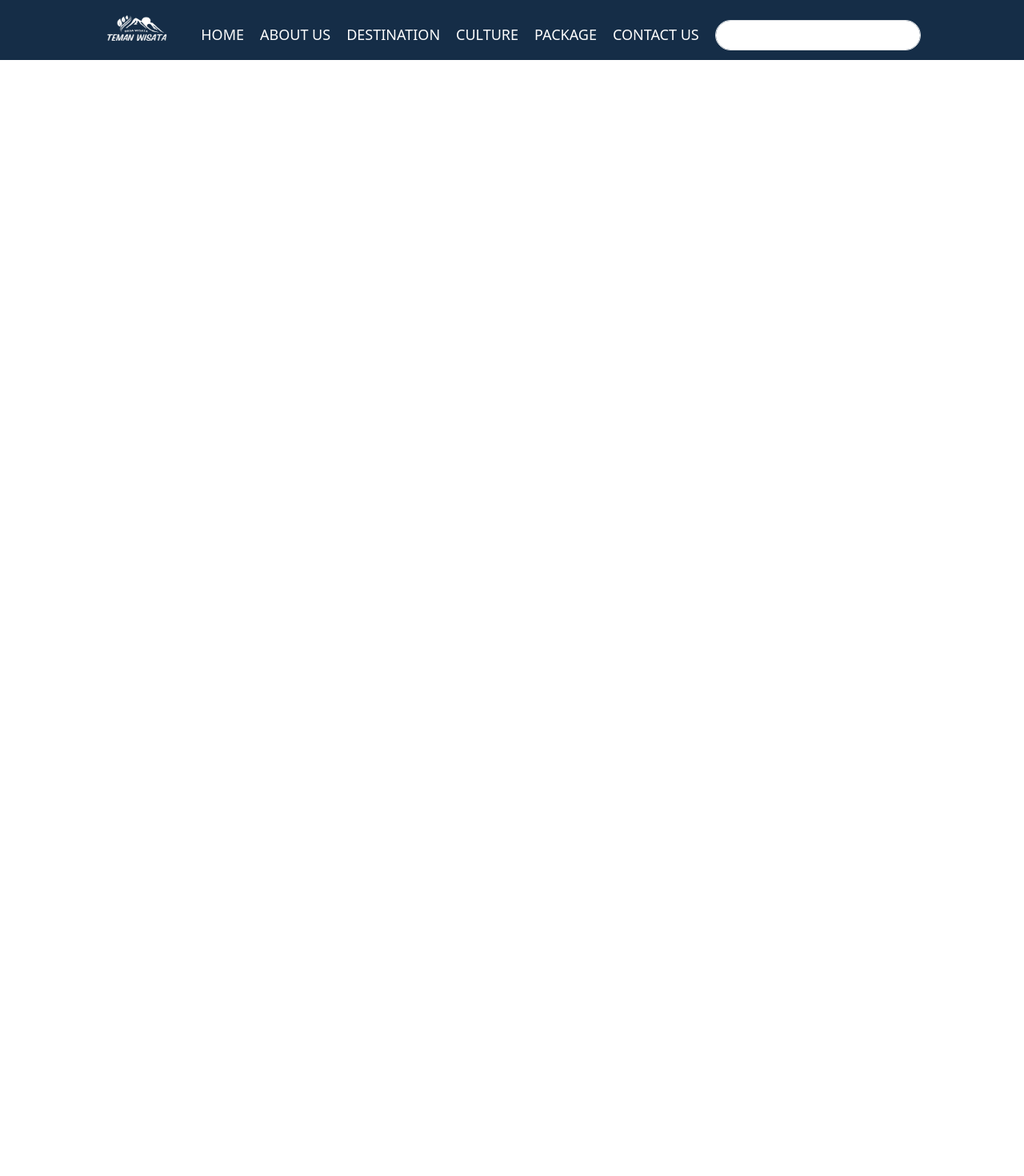
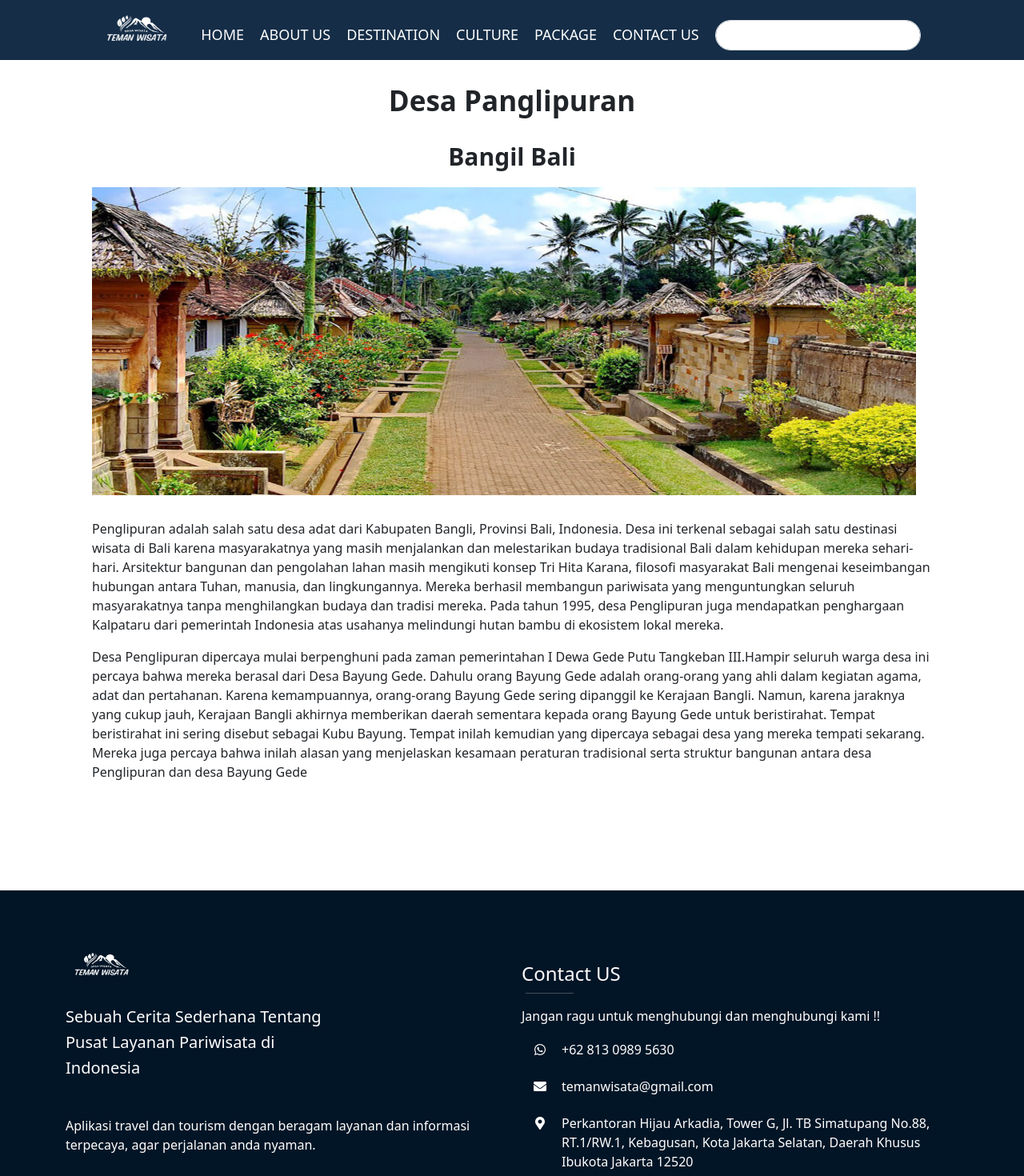
Before and after one commit to RIZKYANGKATA/massive-project, a React (Vite) app: page /panglipuran/1 in a window 1280 px wide. Shown: the top 1470 px of the page at 80% size. Before the commit the page ends 800 px from the top, so only its background shows below. Built offline with nearby package versions, Linux system fonts and the light colour scheme.

Commit message:
add_page_detail_culture

```diff
--- /dev/null
+++ b/src/components/css/detailCulture.css
@@ -0,0 +1,24 @@
+.j-d-c{
+    padding-top: 100px;
+    text-align: center;
+    font-size: 35px;
+}
+
+.j-d-c p{
+    padding-top: 20px;
+    text-align: center;
+    font-size: 30px;
+}
+
+.g-decu img{
+    margin-left: 115px;
+    height: 415px;
+    width: 1030px;
+    padding-bottom: 30px;
+}
+
+.t-decu {
+    margin-left: 115px;
+    padding-bottom: 50px;
+    margin-right: 115px;
+}
--- a/src/pages/panglipuran.jsx
+++ b/src/pages/panglipuran.jsx
@@ -1,6 +1,7 @@
 import React, { useState } from 'react';
 import 'bootstrap/dist/css/bootstrap.min.css';
 import logo_putihImage from '../assets/images/logo_putih.png';
+import  detailDesaPenglipuranImage from '../assets/images/detailDesaPenglipuran.jpg';
 import temanWisataImage from '../assets/images/temanWisata.png';
 import backgroundImage from '../assets/images/background.jpg';
 import candiImage from '../assets/images/candi.jpg';
@@ -10,7 +11,7 @@ import { faStar, faPaperclip, faThumbsUp } from '@fortawesome/free-solid-svg-ico
 import { Link } from 'react-router-dom';
 
 
-import '../components/css/about.css';
+import '../components/css/detailCulture.css';
 
 
 function Panglipuran() {
@@ -39,7 +40,59 @@ function Panglipuran() {
       </div>
       </div>
 
+      <div className="j-d-c">
+        <b>Desa Panglipuran</b>
+        <p><b>Bangil Bali</b></p>
+      </div>
 
+      <div className="g-decu">
+        <img src={detailDesaPenglipuranImage} alt="" />
+      </div>
+
+      <div className="t-decu">
+        <p>Penglipuran adalah salah satu desa adat dari Kabupaten Bangli, Provinsi Bali, Indonesia. Desa ini terkenal sebagai salah satu destinasi wisata di Bali karena masyarakatnya yang masih menjalankan dan melestarikan budaya tradisional Bali dalam kehidupan mereka sehari-hari. Arsitektur bangunan dan pengolahan lahan masih mengikuti konsep Tri Hita Karana, filosofi masyarakat Bali mengenai keseimbangan hubungan antara Tuhan, manusia, dan lingkungannya. Mereka berhasil membangun pariwisata yang menguntungkan seluruh masyarakatnya tanpa menghilangkan budaya dan tradisi mereka. Pada tahun 1995, desa Penglipuran juga mendapatkan penghargaan Kalpataru dari pemerintah Indonesia atas usahanya melindungi hutan bambu di ekosistem lokal mereka.</p>
+        <p>Desa Penglipuran dipercaya mulai berpenghuni pada zaman pemerintahan I Dewa Gede Putu Tangkeban III.Hampir seluruh warga desa ini percaya bahwa mereka berasal dari Desa Bayung Gede. Dahulu orang Bayung Gede adalah orang-orang yang ahli dalam kegiatan agama, adat dan pertahanan. Karena kemampuannya, orang-orang Bayung Gede sering dipanggil ke Kerajaan Bangli. Namun, karena jaraknya yang cukup jauh, Kerajaan Bangli akhirnya memberikan daerah sementara kepada orang Bayung Gede untuk beristirahat. Tempat beristirahat ini sering disebut sebagai Kubu Bayung. Tempat inilah kemudian yang dipercaya sebagai desa yang mereka tempati sekarang. Mereka juga percaya bahwa inilah alasan yang menjelaskan kesamaan peraturan tradisional serta struktur bangunan antara desa Penglipuran dan desa Bayung Gede</p>
+      </div>
+
+      <div id="contactUs">
+      <div class="container">
+        <div class="row">
+          <div class="col text-start d-flex flex-column justify-content-center">
+            <img src={logo_putihImage} alt="Teman Wisata" className="d-inline-block align-text-top" style={{ width: '90px', height: '70px', margin: '0', padding: '0' }} />
+            <div className="conten1">
+              <h5>Sebuah Cerita Sederhana Tentang</h5>
+              <h5>Pusat Layanan Pariwisata di </h5>
+              <h5>Indonesia</h5>
+            </div>
+            <div className="conten2">
+              Aplikasi travel dan tourism dengan beragam layanan
+              dan informasi terpecaya, agar perjalanan anda
+              nyaman.
+            </div>
+          </div>
+          <div class="col">
+            <h4>Contact US</h4>
+            <hr />
+            <p>Jangan ragu untuk menghubungi dan menghubungi kami !!</p>
+              <div className="infomasi">
+              <div className="wa">
+              <FaWhatsapp style={{ marginLeft: '15px' }}  /> <p>+62 813 0989 5630</p>
+              </div>
+
+              <div className="email">
+              <FaEnvelope style={{ marginLeft: '15px' }} /> <p>temanwisata@gmail.com</p>
+              </div>
+
+              <div className="lokasi">
+              <FaMapMarkerAlt style={{ marginLeft: '15px' }} /> <p>Perkantoran Hijau Arkadia, Tower G, Jl. TB Simatupang No.88, RT.1/RW.1, Kebagusan, Kota Jakarta Selatan, Daerah Khusus Ibukota Jakarta 12520</p>
+              </div>
+              </div>
+          </div>
+        </div>
+      </div>
+       <hr />
+       <h6>Copyright 2024 PT Berkelana Teman Wisata</h6>
+    </div>
 
     </>
   );
```
Also changed, not shown: src/assets/images/detailDesaPenglipuran.jpg (added).
